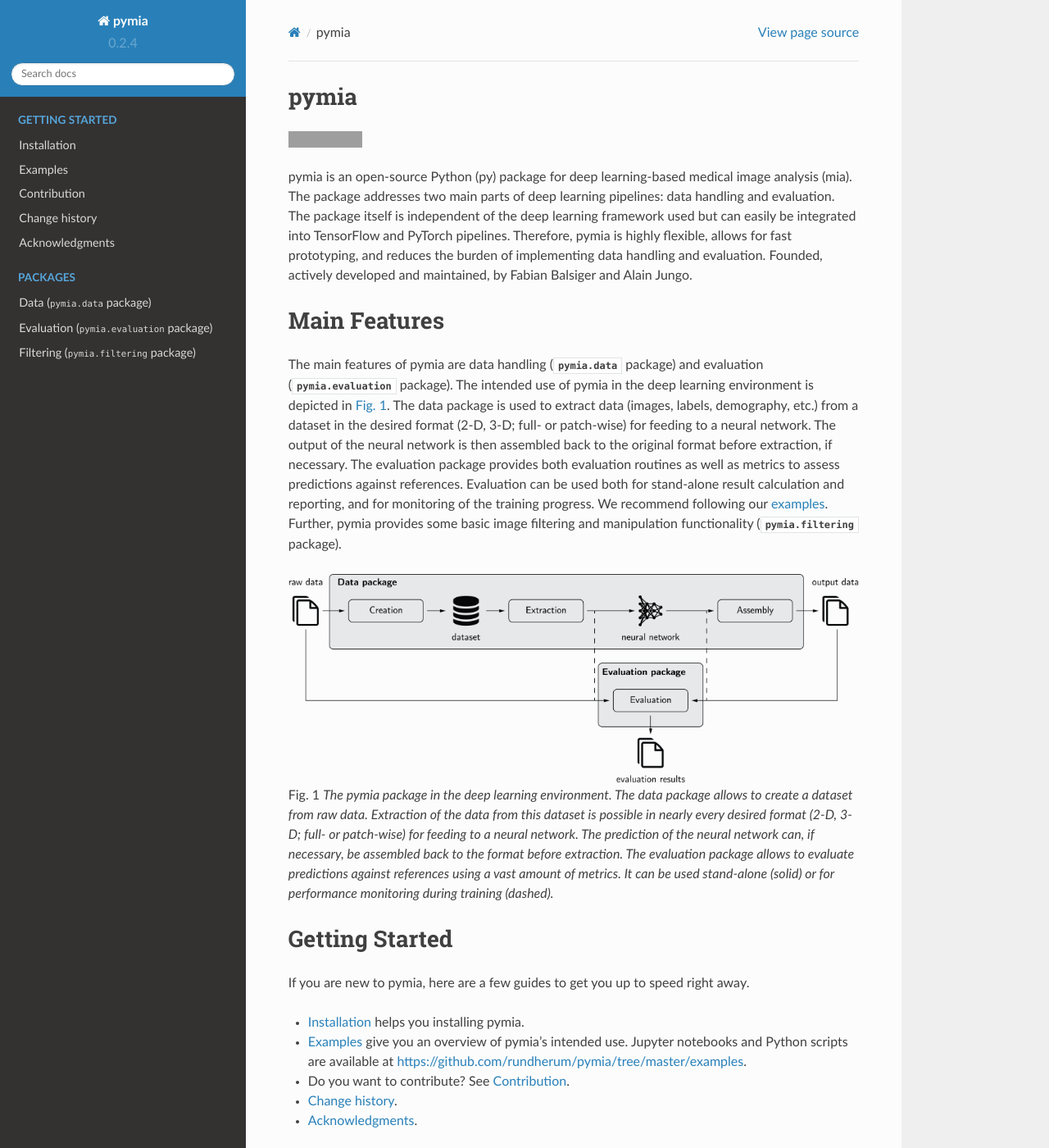
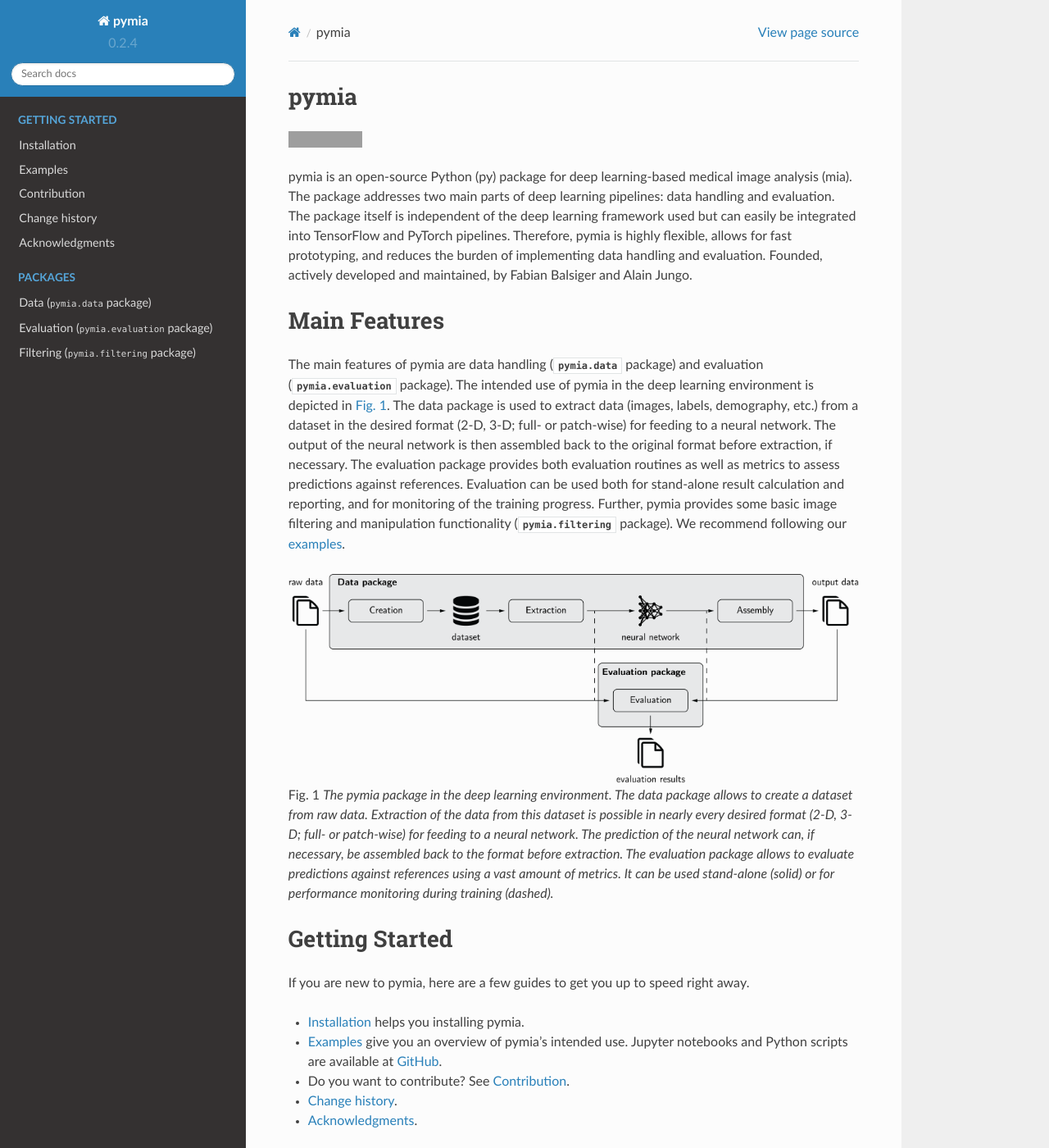
Before and after one commit to rundherum/pymia, a Sphinx documentation site: the page built from docs/index.rst, in a window 1280 px wide and 1400 px high. Shown: the whole window at 82% size. Built offline with Sphinx 7.4.7 and the Read the Docs theme 2.0.0, drawn with Linux system fonts in a browser that asks for light colours; formulas are drawn with MathJax 3; pages that are not in the unit, such as notebooks, are missing from menus; grey boxes are pictures that could not be loaded.

Commit message:
docs(index): small changes

```diff
--- a/docs/index.rst
+++ b/docs/index.rst
@@ -8,7 +8,8 @@
 The output of the neural network is then assembled back to the original format before extraction, if necessary.
 The evaluation package provides both evaluation routines as well as metrics to assess predictions against references.
 Evaluation can be used both for stand-alone result calculation and reporting, and for monitoring of the training progress.
-We recommend following our :ref:`examples <examples>`. Further, pymia provides some basic image filtering and manipulation functionality (:mod:`pymia.filtering` package).
+Further, pymia provides some basic image filtering and manipulation functionality (:mod:`pymia.filtering` package).
+We recommend following our :ref:`examples <examples>`.
 
 .. _fig-overview:
 .. figure:: ./images/fig-overview.png
```
Also changed, not shown: other parts of docs/index.rst (+1 -1 lines).
